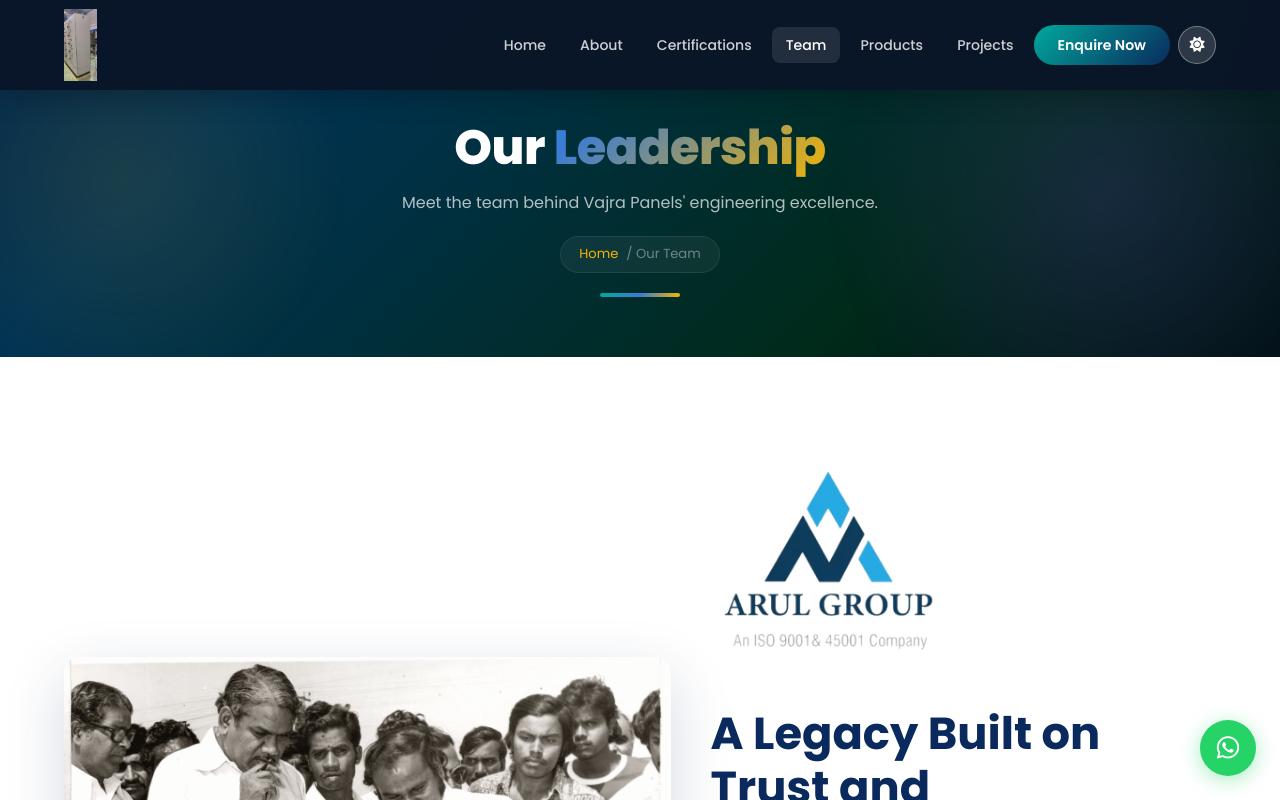
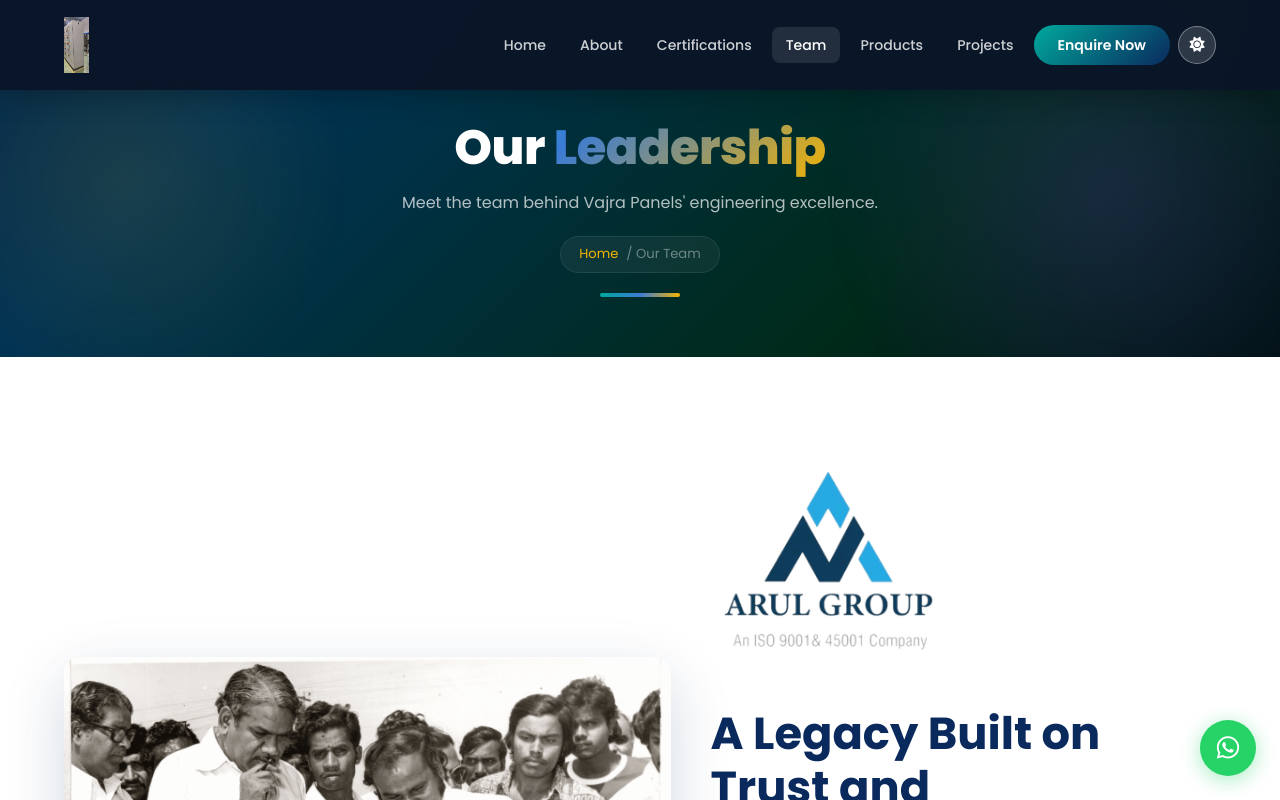
Before and after one commit to KiranReddyTR/vajrapanels, a React (Vite) app: page /team in a window 1280 px wide. Shown: the top 800 px of the page. Built offline with nearby package versions, Linux system fonts and the light colour scheme.

Commit message:
Restoration: Reverted to the stable 'Vajra Panels Only' branding state as requested

```diff
--- a/src/index.css
+++ b/src/index.css
@@ -173,7 +173,7 @@
 }
 
 .brand-logo-img {
-  height: 72px;
+  height: 56px;
   width: auto;
   object-fit: contain;
 }
```
